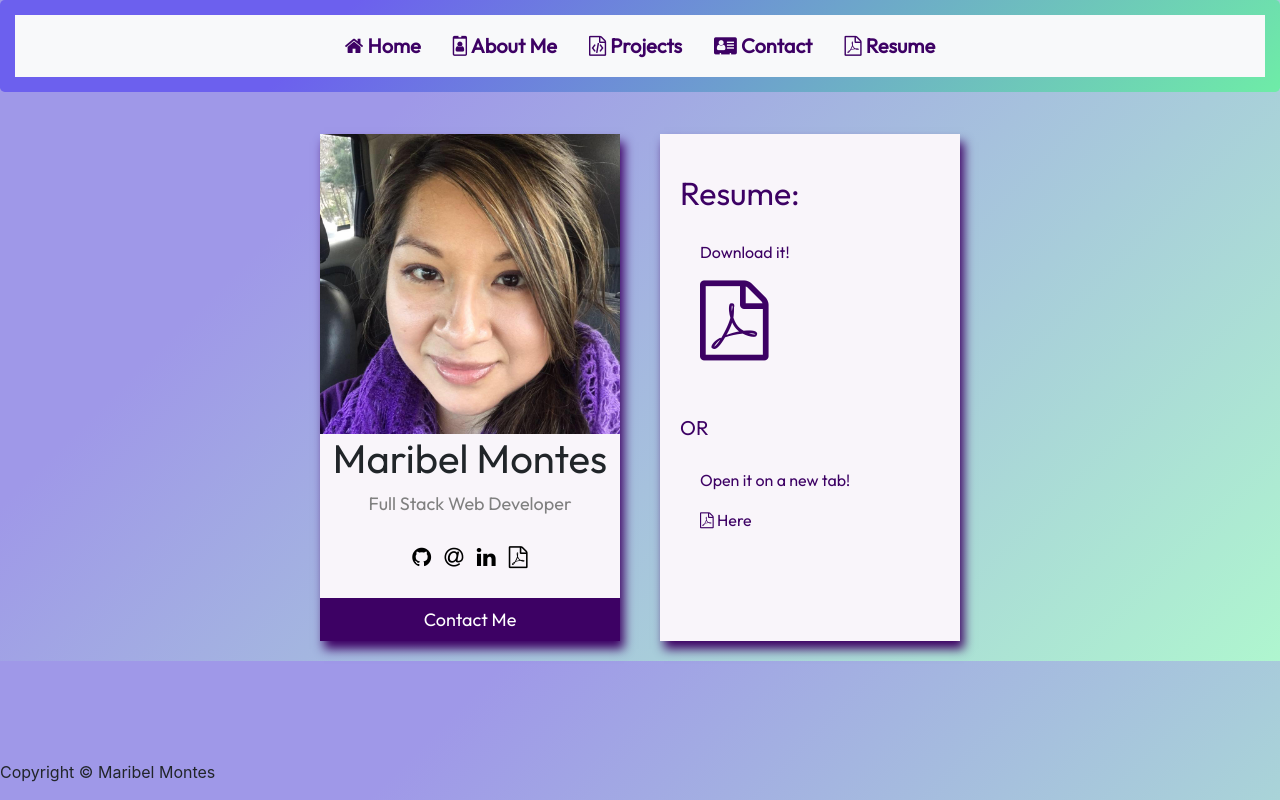
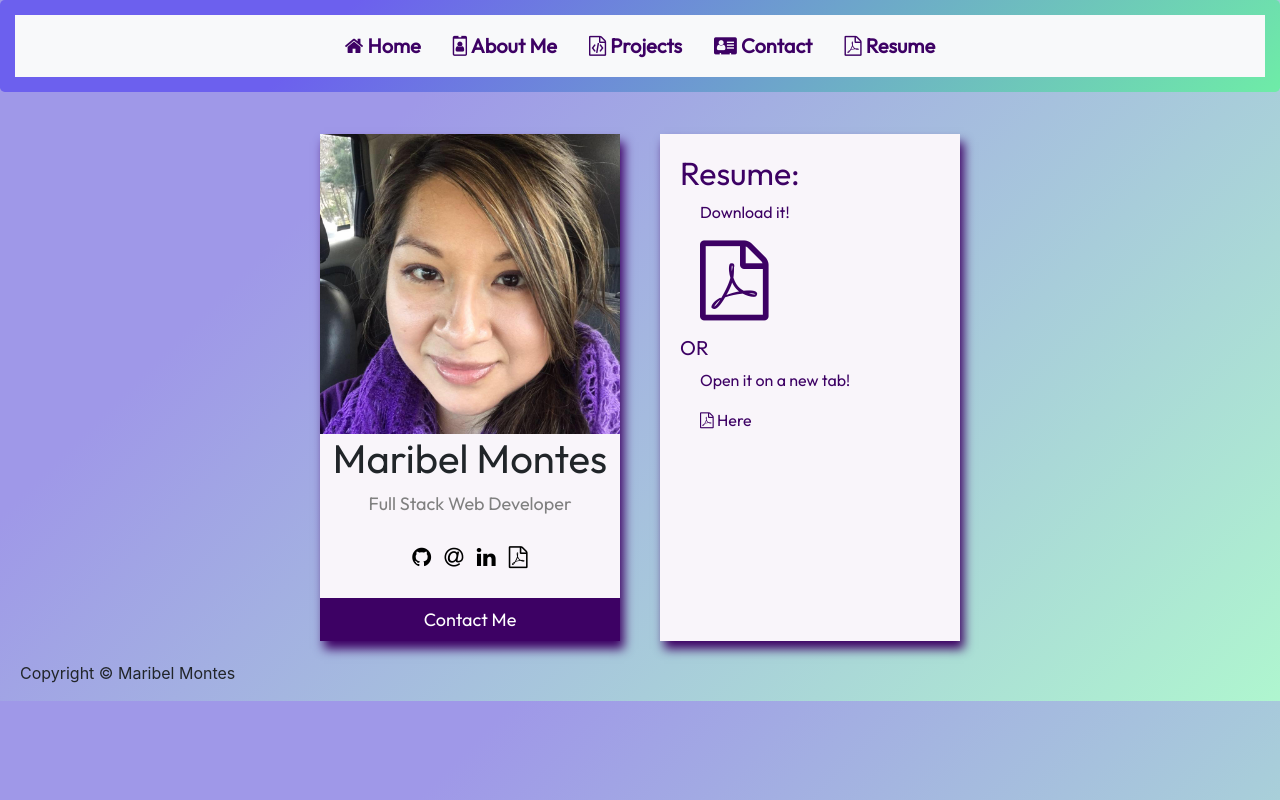
Before and after one commit to MaryMD98/PortafolioV2, a plain HTML site: page resume.html in a window 1280 px wide. Drawn offline with nearby package versions, Linux system fonts and the light colour scheme; a web font is replaced by a local one.

Commit message:
updated the resume pdf

```diff
--- a/Assets/css/style.css
+++ b/Assets/css/style.css
@@ -18,7 +18,6 @@ background-image: linear-gradient(315deg, #89d4cf 0%, #6e45e1 74%); */
 
     /* background-color: #923cb5;
     background-image: linear-gradient(147deg, #923cb5 0%, #000000 74%);  */
-
 }
 
 .mainbox{
@@ -88,7 +87,7 @@ button:hover, a:hover {
     opacity: 0.7;
 }
 
-/* Navbar */
+/********* Navbar  *******/
 .jumbotron{
     padding: 15px;
     background-color: #aff6cf;
@@ -108,12 +107,7 @@ header nav a:hover{
     opacity: 0.7;
 }
 
-/* about me box */
-.aboutMEmsg{
-    padding-top: 40px;
-    padding-bottom: 20px;
-}
-
+/********* about me box  *******/
 .aboutMEmsg h2{
     margin-bottom: 20px;
     font-weight:bold;
@@ -133,7 +127,7 @@ header nav a:hover{
     margin-left: 20px;
     margin-top: 10px;
     margin-bottom: 20px;
-    padding-left: 20px;
+    padding: 20px;
     display: flexbox;
     font-family: 'Outfit', sans-serif;
     background-color: #f9f5fa;
@@ -197,9 +191,47 @@ header nav a:hover{
 
 /******* footer *******/
 footer{
-    position: absolute;
+    position:relative;
     bottom: 0;
     width: 100%;
     height: 2.5rem;
+    margin-left: 20px;
   /* float: left; */
 }
+
+/**********************************/
+
+/* for diferent types of screen */
+/* using a mobile-first approach, use `min-width` values going from narrow -> wide for a responsive design */
+/* maxwidth means if device width is less than or equal to 768px then do the code */
+/* min width means if device with is greater than or equal to 992 do the code*/
+
+/* media query on small devices */
+/* device less than 768px - use maxwidth */
+@media screen and (max-width: 768px) {
+    /* on tablets, set columns to only be 50% of the width and not grow */
+    /* headear will be on one single line */
+
+    .mainbox{
+        flex-direction: column;
+    }
+}
+
+  /* media query for larger screens */
+  /* device greater than 992px - use min width */
+
+@media screen and (min-width: 992px) {
+
+    /* .projects , .works{
+        margin-top:20px;
+    }
+
+    .box-info{
+        padding:30px;
+    }
+
+    .card{
+        flex-wrap: wrap;
+        flex-direction:row-reverse;
+    }     */
+}
```
Also changed, not shown: index.html (+5 -0 lines), 2 other files. Lines whose indentation alone changed are shown as unchanged.
